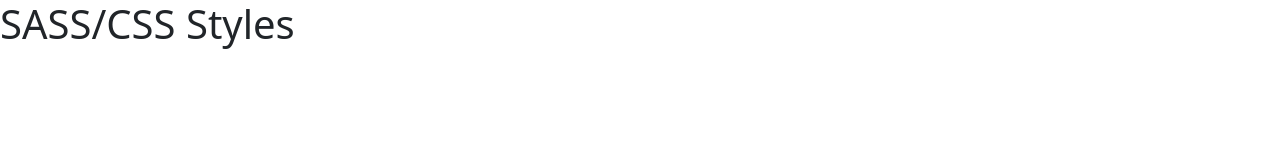
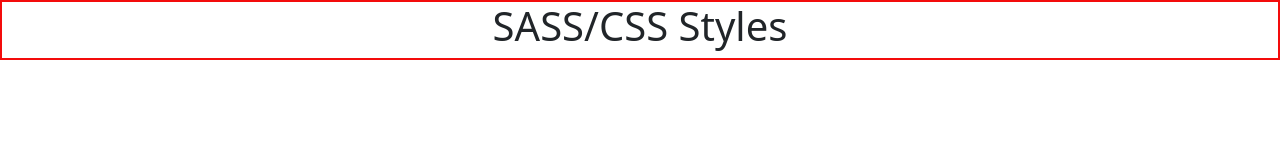
Before and after one commit to carlossolmedo/styles, a website: page index.html in a window 1280 px wide. Drawn offline with nearby package versions, Linux system fonts and the light colour scheme; files that its build step writes are made by us from their sources.

Commit message:
feat: utilities added

```diff
--- a/index.html
+++ b/index.html
@@ -8,7 +8,7 @@
   <title>SASS/CSS Styles</title>
 </head>
 <body>
-  <header>
+  <header class="header text-center">
     <h1 class="h1">SASS/CSS Styles</h1>
   </header>
 </body>
--- /dev/null
+++ b/scss/_utilities.scss
@@ -0,0 +1,11 @@
+// General purposes
+
+.text-center {
+  text-align: center;
+}
+.text-right {
+  text-align: right;
+}
+.text-left {
+  text-align: left;
+}
--- a/scss/main.scss
+++ b/scss/main.scss
@@ -1,3 +1,8 @@
 // Configuration
-@use "reboot";
-@use "variables";
+@use 'reboot';
+@use 'utilities';
+@use 'variables' as *;
+
+.header {
+  border: 2px solid $red;
+}
```
